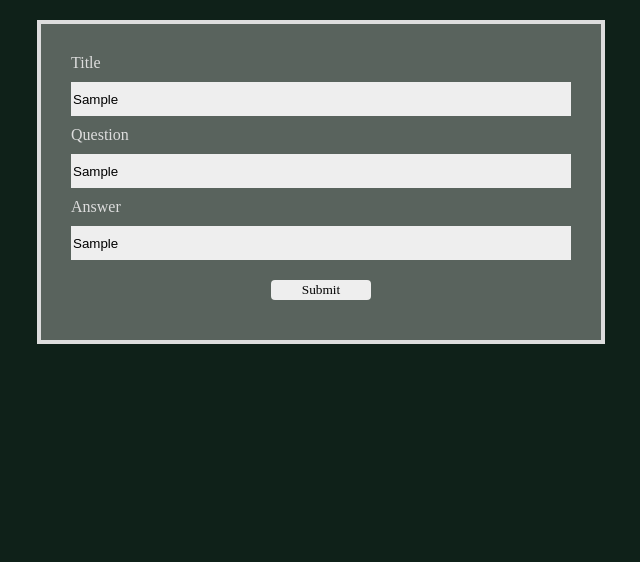
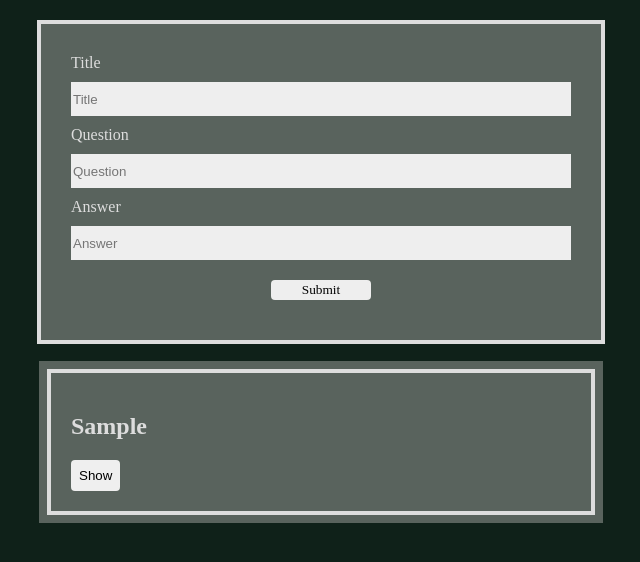
Before and after one commit to srmnq/flashcards, a website built with Parcel: page index.html in a window 1280 px wide. Both pictures are taken after typing "Sample", "Sample", "Sample" into the empty fields and a click on the button "Submit". Shown: the whole page, without its empty margins (319-959 px from the left). Built offline with nearby package versions, Linux system fonts and the light colour scheme; files whose address does not match are found by name.

Commit message:
working Form

```diff
--- a/index.html
+++ b/index.html
@@ -14,10 +14,10 @@
         <label for="name">Title</label>
         <input name="title" placeholder="Title" type="text" />
         <label for="email">Question</label>
-        <input name="questio " placeholder="Question" type="text" />
+        <input name="question" placeholder="Question" type="text" />
         <label for="email">Answer</label>
         <input name="answer" placeholder="Answer" type="text" />
-        <button type="button">Submit</button>
+        <button type="submit">Submit</button>
       </form>
     </template>
   </body>
--- /dev/null
+++ b/src/js/App.js
@@ -0,0 +1,26 @@
+import Card from './Card'
+import Form from './Form'
+
+export default class App {
+  constructor() {
+    fetch('http://localhost:3333/cards')
+      .then(res => res.json())
+      .then(cards => cards.forEach(card => new Card(card)))
+      .catch(err => console.log('--->', err))
+
+    new Form({ onSubmit: newCard => this.handleSubmitLogic(newCard) })
+  }
+  handleSubmitLogic(newCard) {
+    postCard({ newCard }).then(new Card(newCard))
+  }
+}
+
+function postCard(card) {
+  return fetch('http://localhost:3333/cards', {
+    method: 'POST',
+    body: JSON.stringify(card),
+    headers: {
+      'content-type': 'application/json'
+    }
+  }).then(res => res.json())
+}
--- a/src/js/Form.js
+++ b/src/js/Form.js
@@ -1,11 +1,22 @@
 export default class Form {
-  constructor() {
+  constructor({ onSubmit }) {
     const templateEl = document.querySelector('#form-template')
     const template = templateEl.innerHTML
     document.body.insertAdjacentHTML('afterbegin', template)
     this.el = document.querySelector('.form')
 
+    this.el.addEventListener('submit', event => {
+      event.preventDefault()
+      const newCard = {
+        title: this.el.title.value,
+        question: this.el.question.value,
+        answer: this.el.answer.value
+      }
+      this.el.title.value = ''
+      this.el.question.value = ''
+      this.el.answer.value = ''
 
-
+      onSubmit(newCard)
+    })
   }
 }
--- a/src/js/main.js
+++ b/src/js/main.js
@@ -1,9 +1,2 @@
-import Card from './Card'
-import Form from './Form'
-
-fetch('http://localhost:3333/cards')
-  .then(res => res.json())
-  .then(cards => cards.forEach(card => new Card(card)))
-  .catch(err => console.log('--->', err))
-
-new Form()
+import App from './App'
+new App()
```
Also changed, not shown: src/js/services.js (added).
